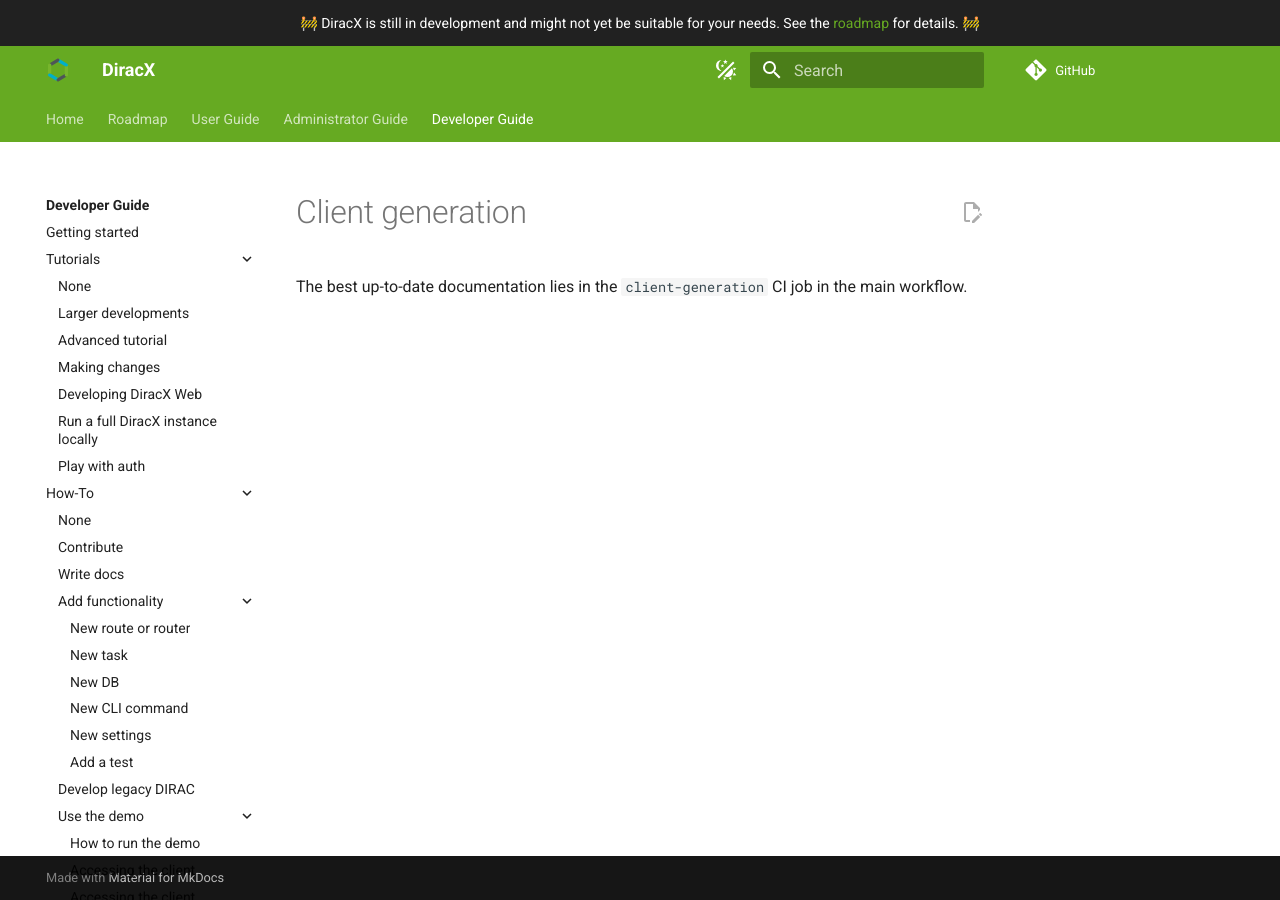
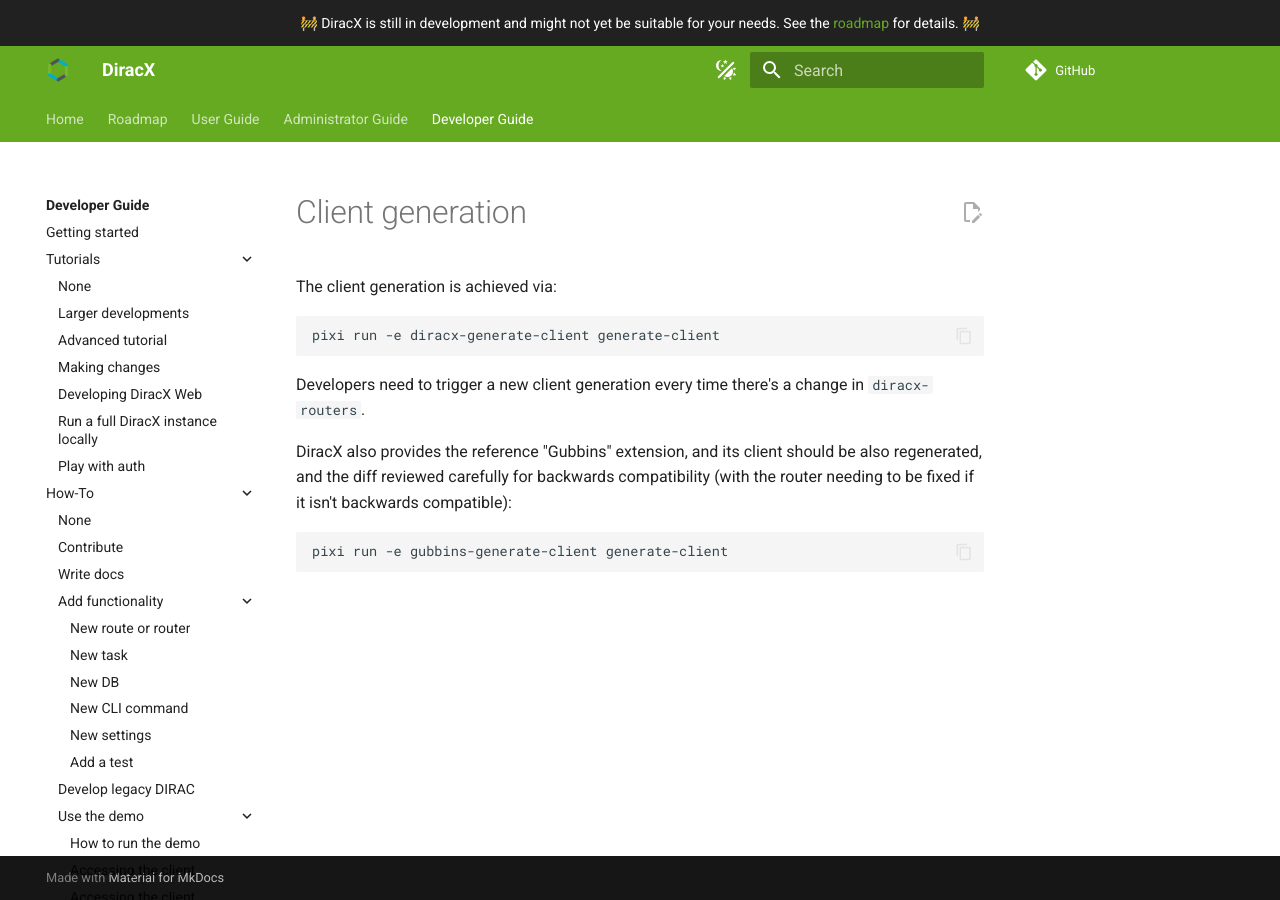
Before and after one commit to DIRACGrid/diracx, an MkDocs documentation site: the page built from docs/dev/how-to/client-generation.md, in a window 1280 px wide. Built offline with MkDocs 1.6.1 and Material for MkDocs 9.7.7, drawn with Linux system fonts in a browser that asks for light colours; comment, search, counter and statistics services are not loaded.

Commit message:
docs: added info on client generation

````diff
--- a/docs/dev/how-to/client-generation.md
+++ b/docs/dev/how-to/client-generation.md
@@ -1,2 +1,13 @@
-TODO:
-The best up-to-date documentation lies in the `client-generation` CI job in the main workflow.
+The client generation is achieved via:
+
+```
+pixi run -e diracx-generate-client generate-client
+```
+
+Developers need to trigger a new client generation every time there's a change in `diracx-routers`.
+
+DiracX also provides the reference "Gubbins" extension, and its client should be also regenerated, and the diff reviewed carefully for backwards compatibility (with the router needing to be fixed if it isn't backwards compatible):
+
+```
+pixi run -e gubbins-generate-client generate-client
+```
````
